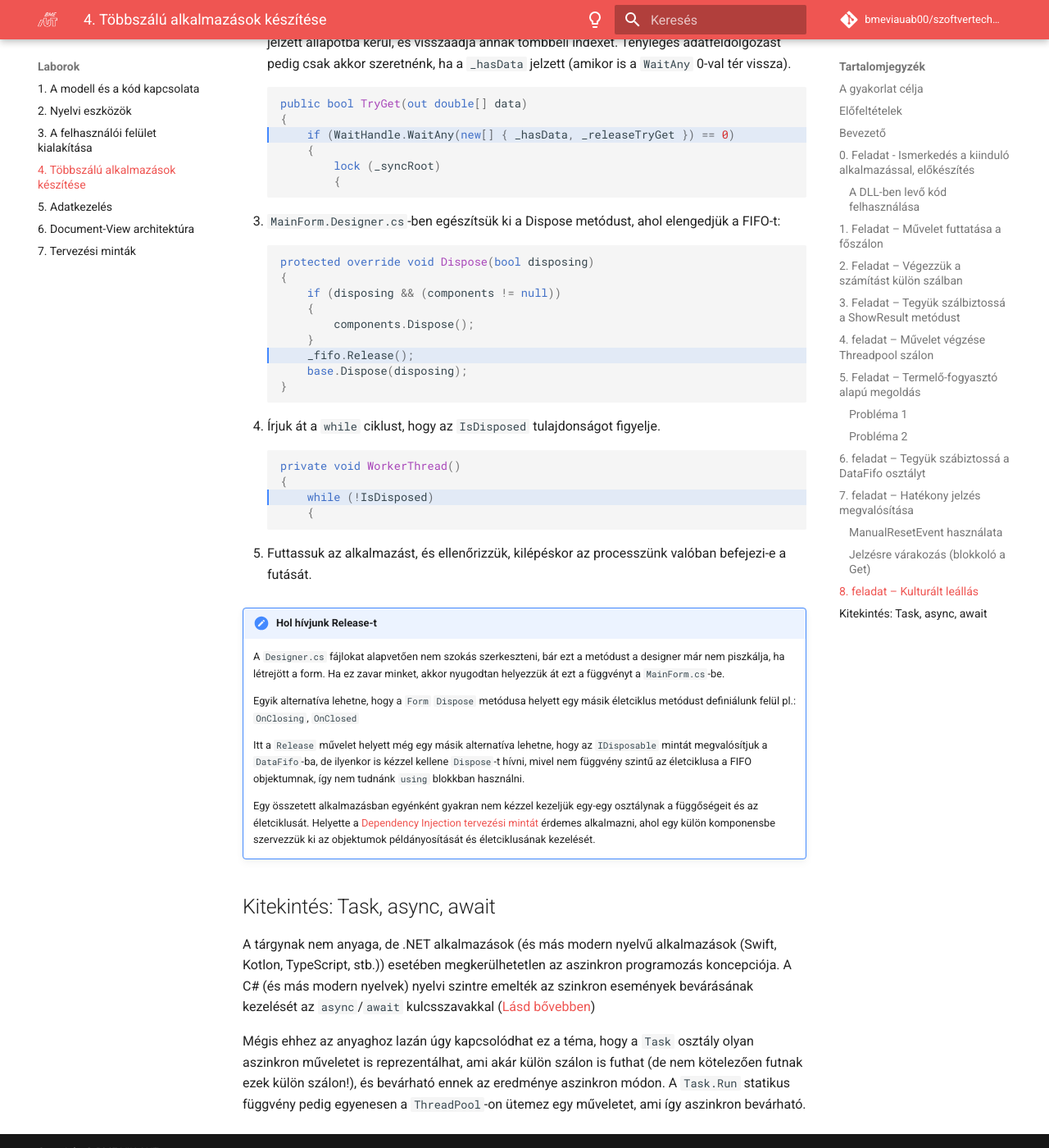
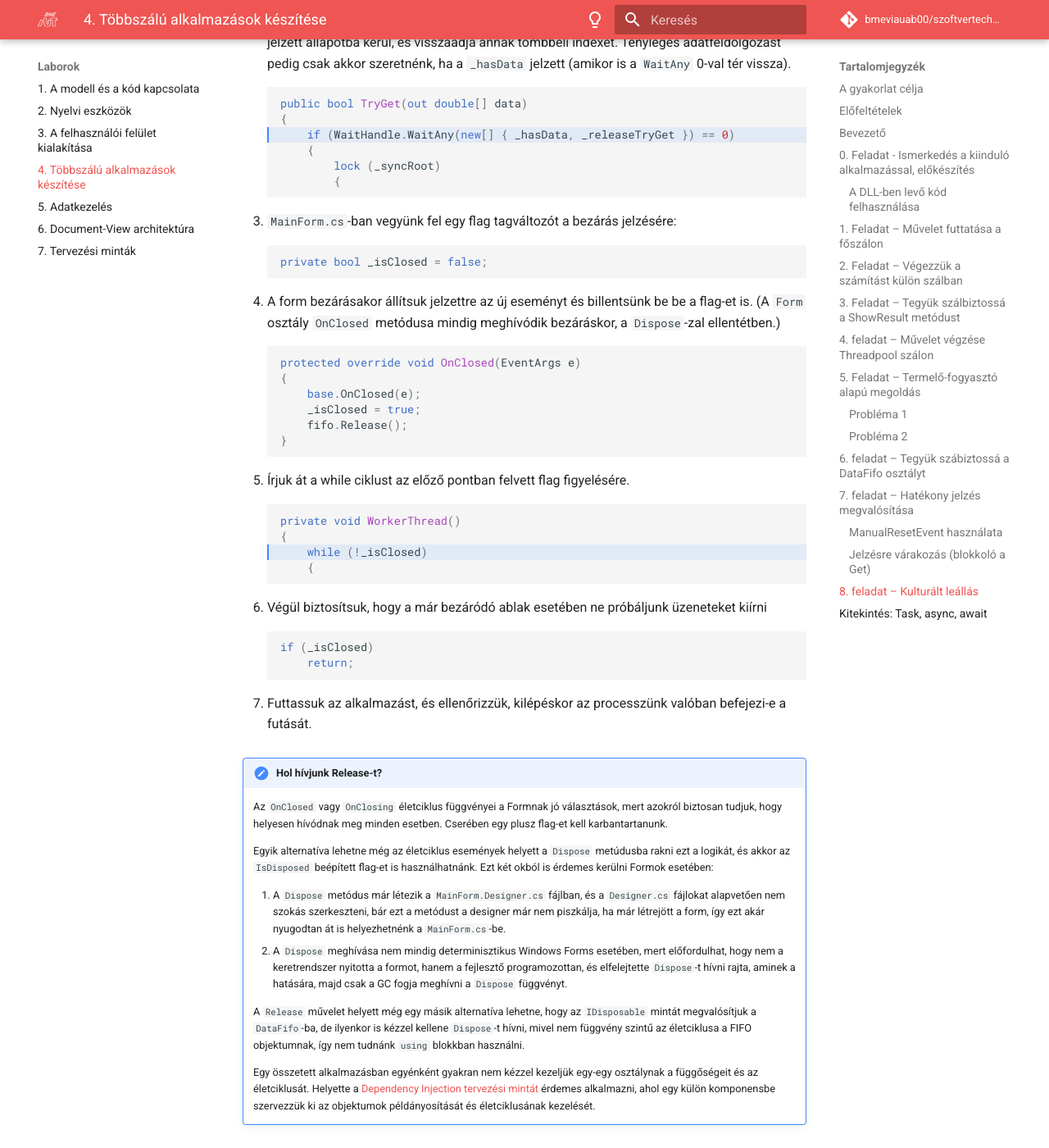
Before and after one commit to bzolka/szt_doc_teszt, an MkDocs documentation site: the page built from docs/labor/4-tobbszalu/index.md, in a window 1280 px wide and 1400 px high, scrolled down 16632 px. Shown: the whole window at 82% size. Built offline with MkDocs 1.6.1 and Material for MkDocs 9.7.7, drawn with Linux system fonts in a browser that asks for light colours; comment, search, counter and statistics services are not loaded; some of the changed text lies outside the part shown.

Commit message:
Dispose helyett OnClosed

````diff
--- a/docs/labor/4-tobbszalu/index.md
+++ b/docs/labor/4-tobbszalu/index.md
@@ -527,42 +527,55 @@ Korábban félretettük azt a problémát, hogy az ablakunk bezárásakor a proc
             {
     ```
 
-3. `MainForm.Designer.cs`-ben egészítsük ki a Dispose metódust, ahol elengedjük a FIFO-t:
+3. `MainForm.cs`-ban vegyünk fel egy flag tagváltozót a bezárás jelzésére:
 
-    ```cs hl_lines="7"
-    protected override void Dispose(bool disposing)
+    ```cs
+    private bool _isClosed = false;
+    ```
+
+4. A form bezárásakor állítsuk jelzettre az új eseményt és billentsünk be be a flag-et is. (A `Form` osztály `OnClosed` metódusa mindig meghívódik bezáráskor, a `Dispose`-zal ellentétben.)
+
+    ```cs
+    protected override void OnClosed(EventArgs e)
     {
-        if (disposing && (components != null))
-        {
-            components.Dispose();
-        }
-        _fifo.Release();
-        base.Dispose(disposing);
+        base.OnClosed(e);
+        _isClosed = true;
+        fifo.Release();
     }
     ```
 
-4. Írjuk át a `while` ciklust, hogy az `IsDisposed` tulajdonságot figyelje.
+5. Írjuk át a while ciklust az előző pontban felvett flag figyelésére.
 
     ```cs hl_lines="3"
     private void WorkerThread()
     {
-        while (!IsDisposed)
+        while (!_isClosed)
         {
     ```
 
-5. Futtassuk az alkalmazást, és ellenőrizzük, kilépéskor az processzünk valóban befejezi-e a futását.
+6. Végül biztosítsuk, hogy a már bezáródó ablak esetében ne próbáljunk üzeneteket kiírni
 
-!!! note "Hol hívjunk Release-t"
-    A `Designer.cs` fájlokat alapvetően nem szokás szerkeszteni, bár ezt a metódust a designer már nem piszkálja, ha létrejött a form. Ha ez zavar minket, akkor nyugodtan helyezzük át ezt a függvényt a `MainForm.cs`-be.
+    ```cs
+    if (_isClosed)
+		return;
+    ```
 
-    Egyik alternatíva lehetne, hogy a `Form` `Dispose` metódusa helyett egy másik életciklus metódust definiálunk felül pl.: `OnClosing`, `OnClosed`
+7. Futtassuk az alkalmazást, és ellenőrizzük, kilépéskor az processzünk valóban befejezi-e a futását.
 
-    Itt a `Release` művelet helyett még egy másik alternatíva lehetne, hogy az `IDisposable` mintát megvalósítjuk a `DataFifo`-ba, de ilyenkor is kézzel kellene `Dispose`-t hívni, mivel nem függvény szintű az életciklusa a FIFO objektumnak, így nem tudnánk `using` blokkban használni.
+!!! note "Hol hívjunk Release-t?"
+    Az `OnClosed` vagy `OnClosing` életciklus függvényei a Formnak jó választások, mert azokról biztosan tudjuk, hogy helyesen hívódnak meg minden esetben. Cserében egy plusz flag-et kell karbantartanunk.
+
+    Egyik alternatíva lehetne még az életciklus események helyett a `Dispose` metúdusba rakni ezt a logikát, és akkor az `IsDisposed` beépített flag-et is használhatnánk. Ezt két okból is érdemes kerülni Formok esetében:
+
+    1. A `Dispose` metódus már létezik a `MainForm.Designer.cs` fájlban, és a `Designer.cs` fájlokat alapvetően nem szokás szerkeszteni, bár ezt a metódust a designer már nem piszkálja, ha már létrejött a form, így ezt akár nyugodtan át is helyezhetnénk a `MainForm.cs`-be.
+    2. A `Dispose` meghívása nem mindig determinisztikus Windows Forms esetében, mert előfordulhat, hogy nem a keretrendszer nyitotta a formot, hanem a fejlesztő programozottan, és elfelejtette `Dispose`-t hívni rajta, aminek a hatására, majd csak a GC fogja meghívni a `Dispose` függvényt.
+
+    A `Release` művelet helyett még egy másik alternatíva lehetne, hogy az `IDisposable` mintát megvalósítjuk a `DataFifo`-ba, de ilyenkor is kézzel kellene `Dispose`-t hívni, mivel nem függvény szintű az életciklusa a FIFO objektumnak, így nem tudnánk `using` blokkban használni.
 
     Egy összetett alkalmazásban egyénként gyakran nem kézzel kezeljük egy-egy osztálynak a függőségeit és az életciklusát. Helyette a [Dependency Injection tervezési mintát](https://learn.microsoft.com/en-us/dotnet/core/extensions/dependency-injection) érdemes alkalmazni, ahol egy külön komponensbe szervezzük ki az objektumok példányosítását és életciklusának kezelését.
 
 ## Kitekintés: Task, async, await
 
-A tárgynak nem anyaga, de .NET alkalmazások (és más modern nyelvű alkalmazások (Swift, Kotlon, TypeScript, stb.)) esetében megkerülhetetlen az aszinkron programozás koncepciója. A C# (és más modern nyelvek) nyelvi szintre emelték az szinkron események bevárásának kezelését az `async`/`await` kulcsszavakkal ([Lásd bővebben](https://learn.microsoft.com/en-us/dotnet/csharp/programming-guide/concepts/async/))
+A tárgynak nem anyaga, de .NET alkalmazások (és más modern nyelvű alkalmazások (Swift, Kotlin, TypeScript, stb.)) esetében megkerülhetetlen az aszinkron programozás koncepciója. A C# (és más modern nyelvek) nyelvi szintre emelték az szinkron események bevárásának kezelését az `async`/`await` kulcsszavakkal ([Lásd bővebben](https://learn.microsoft.com/en-us/dotnet/csharp/programming-guide/concepts/async/))
 
 Mégis ehhez az anyaghoz lazán úgy kapcsolódhat ez a téma, hogy a `Task` osztály olyan aszinkron műveletet is reprezentálhat, ami akár külön szálon is futhat (de nem kötelezően futnak ezek külön szálon!), és bevárható ennek az eredménye aszinkron módon. A `Task.Run` statikus függvény pedig egyenesen a `ThreadPool`-on ütemez egy műveletet, ami így aszinkron bevárható.
````
